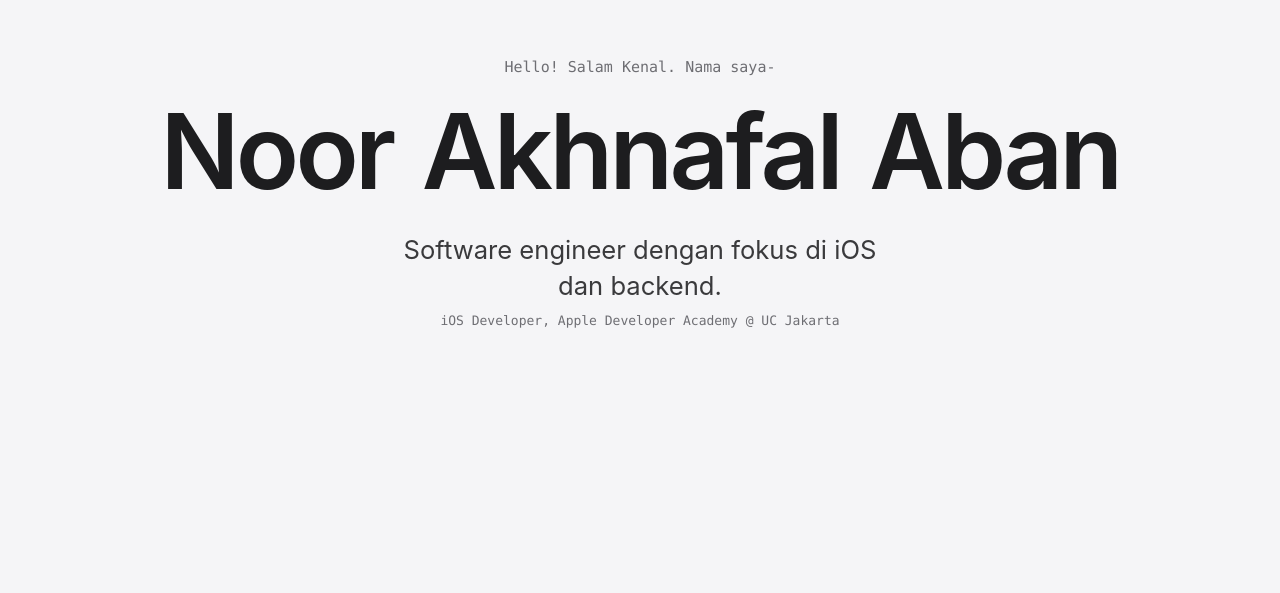
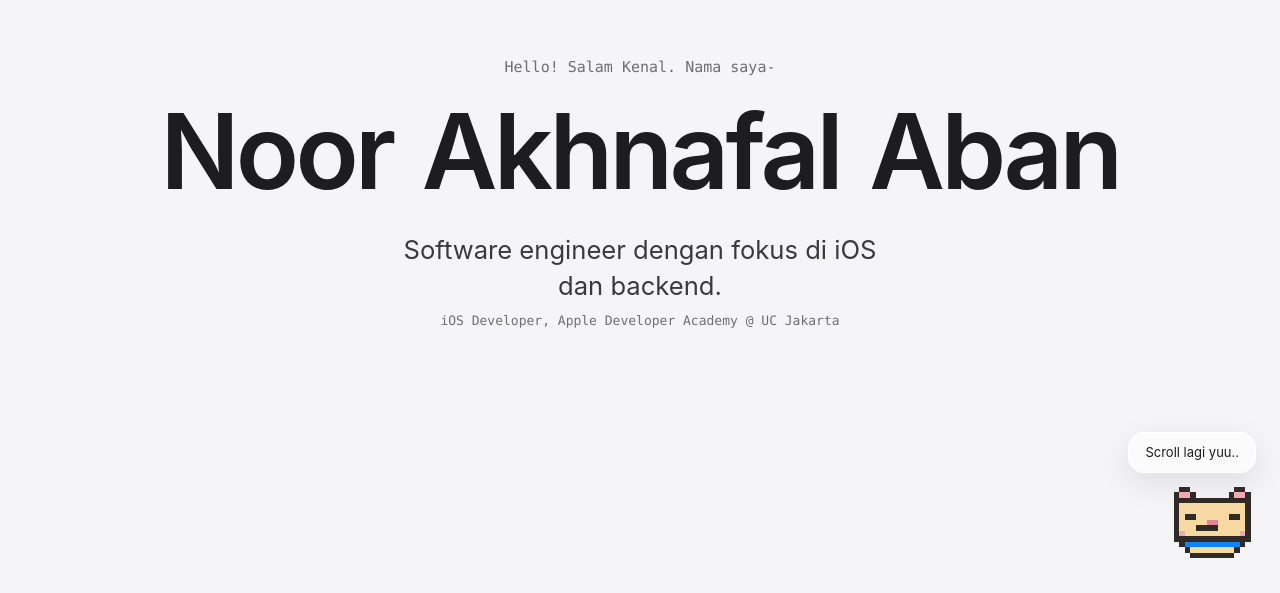
Before and after one commit to akhnafal-aban/akhnafal-aban.github.io, a React (Vite) app: page / in a window 1280 px wide. Shown: the part 207-800 px from the top of the page. Built offline with nearby package versions, Linux system fonts and the light colour scheme.

Commit message:
feat: pixel cat pet companion with contextual messages, typewriter bubble, pet interaction

```diff
--- a/src/App.tsx
+++ b/src/App.tsx
@@ -2,28 +2,46 @@ import { useEffect, useState } from 'react'
 import { IntroSlide } from './slides/IntroSlide'
 import { IndexSlide } from './slides/IndexSlide'
 import { ProjectView } from './ProjectView'
+import { PetCompanion } from './pet/PetCompanion'
+import type { PetContext } from './pet/catFrames'
 
 type View = { name: 'home' } | { name: 'project'; id: string }
 
 export default function App() {
   const [view, setView] = useState<View>({ name: 'home' })
   const [homeTarget, setHomeTarget] = useState<'top' | 'index'>('top')
+  const [petContext, setPetContext] = useState<PetContext>('intro')
 
   useEffect(() => {
     if (view.name !== 'home') {
       window.scrollTo(0, 0)
+      setPetContext('project')
       return
     }
     if (homeTarget === 'index') {
       const el = document.getElementById('index')
       window.scrollTo(0, el ? el.offsetTop : 0)
+      setPetContext('index')
     } else {
       window.scrollTo(0, 0)
+      setPetContext('intro')
     }
     // eslint-disable-next-line react-hooks/exhaustive-deps
   }, [view])
 
-  return view.name === 'home' ? (
+  // Konteks pet mengikuti posisi scroll di halaman utama.
+  useEffect(() => {
+    if (view.name !== 'home') return
+    const onScroll = () => {
+      setPetContext(window.scrollY > window.innerHeight * 0.5 ? 'index' : 'intro')
+    }
+    window.addEventListener('scroll', onScroll, { passive: true })
+    return () => window.removeEventListener('scroll', onScroll)
+  }, [view])
+
+  return (
+    <>
+      {view.name === 'home' ? (
         <main>
           <IntroSlide id="intro" />
           <IndexSlide
@@ -42,5 +60,8 @@ export default function App() {
             setView({ name: 'home' })
           }}
         />
+      )}
+      <PetCompanion context={petContext} />
+    </>
   )
 }
--- /dev/null
+++ b/src/pet/PetCompanion.tsx
@@ -0,0 +1,114 @@
+import { useEffect, useRef, useState } from 'react'
+import { AnimatePresence, motion, useReducedMotion } from 'motion/react'
+import { PixelCat } from './PixelCat'
+import { petMessages, type PetContext } from './catFrames'
+
+type PetCompanionProps = {
+  context: PetContext
+}
+
+type Heart = { id: number; x: number }
+
+export function PetCompanion({ context }: PetCompanionProps) {
+  const reduce = useReducedMotion()
+  const [msgIndex, setMsgIndex] = useState(0)
+  const [typed, setTyped] = useState('')
+  const [mood, setMood] = useState<'idle' | 'talk' | 'happy'>('idle')
+  const [hearts, setHearts] = useState<Heart[]>([])
+  const heartId = useRef(0)
+
+  const messages = petMessages[context]
+  const fullText = messages[msgIndex % messages.length]
+
+  // Ganti pesan berkala sesuai konteks.
+  useEffect(() => {
+    setMsgIndex(0)
+  }, [context])
+
+  useEffect(() => {
+    const rotate = window.setInterval(() => {
+      setMsgIndex((i) => i + 1)
+    }, 9000)
+    return () => window.clearInterval(rotate)
+  }, [])
+
+  // Efek ketik per karakter; reduced motion menampilkan langsung.
+  useEffect(() => {
+    if (reduce) {
+      setTyped(fullText)
+      setMood('idle')
+      return
+    }
+    setTyped('')
+    setMood('talk')
+    let i = 0
+    const typer = window.setInterval(() => {
+      i += 1
+      setTyped(fullText.slice(0, i))
+      if (i >= fullText.length) {
+        window.clearInterval(typer)
+        setMood('idle')
+      }
+    }, 26)
+    return () => window.clearInterval(typer)
+  }, [fullText, reduce])
+
+  const pet = () => {
+    setMood('happy')
+    const newHearts = [0, 1, 2].map((i) => ({ id: heartId.current++, x: -12 + i * 12 }))
+    setHearts((h) => [...h, ...newHearts])
+    window.setTimeout(() => {
+      setHearts((h) => h.filter((it) => !newHearts.some((n) => n.id === it.id)))
+    }, 2600)
+    window.setTimeout(() => setMood('idle'), 3000)
+  }
+
+  return (
+    <div className="pointer-events-none fixed bottom-5 right-5 z-40 flex flex-col items-end gap-2 sm:bottom-6 sm:right-6">
+      <AnimatePresence>
+        {typed && (
+          <motion.div
+            key={fullText}
+            initial={reduce ? { opacity: 1 } : { opacity: 0, y: 6 }}
+            animate={{ opacity: 1, y: 0 }}
+            exit={{ opacity: 0 }}
+            transition={{ duration: 0.25 }}
+            className="glass pointer-events-none max-w-[230px] rounded-2xl px-4 py-2.5 text-[13px] leading-[1.5] text-ink"
+          >
+            <p aria-live="polite" className="m-0">
+              {typed}
+            </p>
+          </motion.div>
+        )}
+      </AnimatePresence>
+
+      <div className="relative">
+        <AnimatePresence>
+          {hearts.map((h) => (
+            <motion.span
+              key={h.id}
+              initial={reduce ? { opacity: 1, y: 0, x: h.x } : { opacity: 1, y: 0, x: h.x }}
+              animate={reduce ? { opacity: 1, y: 0, x: h.x } : { opacity: 0, y: -46, x: h.x }}
+              exit={{ opacity: 0 }}
+              transition={{ duration: 2.4, ease: 'easeOut' }}
+              className="pointer-events-none absolute -top-2 left-1/2 text-[15px] text-[#f2a7b3]"
+            >
+              ♥
+            </motion.span>
+          ))}
+        </AnimatePresence>
+
+        <motion.button
+          type="button"
+          onClick={pet}
+          aria-label="Elus kucing"
+          className="pointer-events-auto block cursor-pointer rounded-2xl border-none bg-transparent p-0"
+          animate={mood === 'happy' && !reduce ? { rotate: [0, -6, 6, -3, 3, 0], y: [0, -3, 0] } : { rotate: 0, y: 0 }}
+          transition={{ duration: 0.7 }}
+        >
+          <PixelCat mood={mood} size={88} />
+        </motion.button>
+      </div>
+    </div>
+  )
+}
--- /dev/null
+++ b/src/pet/PixelCat.tsx
@@ -0,0 +1,68 @@
+import { useEffect, useRef } from 'react'
+import { CAT_GRID, catFrames, palette, type CatMood } from './catFrames'
+
+type PixelCatProps = {
+  mood: CatMood
+  size?: number
+}
+
+function drawFrame(ctx: CanvasRenderingContext2D, rows: string[]) {
+  ctx.clearRect(0, 0, CAT_GRID, CAT_GRID)
+  rows.forEach((row, y) => {
+    for (let x = 0; x < row.length; x++) {
+      const ch = row[x]
+      const color = palette[ch]
+      if (!color) continue
+      ctx.fillStyle = color
+      ctx.fillRect(x, y, 1, 1)
+    }
+  })
+}
+
+export function PixelCat({ mood, size = 96 }: PixelCatProps) {
+  const canvasRef = useRef<HTMLCanvasElement>(null)
+  const raf = useRef<number>(0)
+
+  useEffect(() => {
+    const canvas = canvasRef.current
+    if (!canvas) return
+    const ctx = canvas.getContext('2d')
+    if (!ctx) return
+
+    let frame = 0
+    let last = 0
+
+    const loop = (t: number) => {
+      const interval = mood === 'talk' ? 190 : mood === 'happy' ? 240 : 2600
+      if (t - last > interval) {
+        last = t
+        frame = (frame + 1) % 2
+      }
+
+      let rows = catFrames.idleOpen
+      if (mood === 'talk') {
+        rows = frame === 0 ? catFrames.talkOpen : catFrames.talkClosed
+      } else if (mood === 'happy') {
+        rows = catFrames.happy
+      } else {
+        rows = frame === 0 ? catFrames.idleOpen : catFrames.idleBlink
+      }
+
+      drawFrame(ctx, rows)
+      raf.current = requestAnimationFrame(loop)
+    }
+
+    raf.current = requestAnimationFrame(loop)
+    return () => cancelAnimationFrame(raf.current)
+  }, [mood])
+
+  return (
+    <canvas
+      ref={canvasRef}
+      width={CAT_GRID}
+      height={CAT_GRID}
+      aria-hidden="true"
+      style={{ width: size, height: size, imageRendering: 'pixelated' }}
+    />
+  )
+}
--- /dev/null
+++ b/src/pet/catFrames.ts
@@ -0,0 +1,103 @@
+// Data sprite kucing pixel 16x16.
+// Konvensi karakter: '.' transparan, 'o' outline, 'f' bulu, 'p' pink,
+// 'e' mata, 'n' hidung, 'm' mulut tertutup, 'w' mulut terbuka, 'b' collar.
+
+export const CAT_GRID = 16
+
+export const palette: Record<string, string> = {
+  o: '#2f2a26',
+  f: '#f6d9a0',
+  p: '#f2a7b3',
+  e: '#2f2a26',
+  n: '#e08598',
+  m: '#2f2a26',
+  w: '#8a4a55',
+  b: '#0a84ff',
+}
+
+// Baris dasar tubuh (tanpa variasi mata dan mulut).
+const baseRows = [
+  '................',
+  '..oo........oo..',
+  '.oppo......oppo.',
+  '.oooooooooooooo.',
+  '.offffffffffffo.',
+  '.offffffffffffo.',
+  '.offffffffffffo.',
+  '.offfffnnfffffo.',
+  '.offfmmmmfffffo.',
+  '.opffffffffffpo.',
+  '.oooooooooooooo.',
+  '..obbbbbbbbbbo..',
+  '...offffffffo...',
+  '....oooooooo....',
+  '................',
+  '................',
+]
+
+function replace(rows: string[], r: number, from: number, to: number, ch: string): string[] {
+  const next = [...rows]
+  const arr = next[r].split('')
+  for (let c = from; c <= to; c++) arr[c] = ch
+  next[r] = arr.join('')
+  return next
+}
+
+function withEyes(rows: string[], kind: 'open' | 'line'): string[] {
+  let out = [...rows]
+  if (kind === 'open') {
+    out = replace(out, 5, 3, 4, 'e')
+    out = replace(out, 6, 3, 4, 'e')
+    out = replace(out, 5, 11, 12, 'e')
+    out = replace(out, 6, 11, 12, 'e')
+  } else {
+    out = replace(out, 6, 3, 4, 'e')
+    out = replace(out, 6, 11, 12, 'e')
+  }
+  return out
+}
+
+// Frame final.
+export const catFrames = {
+  // Mata terbuka, mulut kecil.
+  idleOpen: withEyes(baseRows, 'open'),
+  // Kedip atau ekspresi senang: mata jadi garis.
+  idleBlink: withEyes(baseRows, 'line'),
+  // Ngobrol: mata terbuka, mulut terbuka.
+  talkOpen: (() => {
+    let out = withEyes(baseRows, 'open')
+    out = replace(out, 8, 6, 9, 'w')
+    return out
+  })(),
+  // Ngobrol: mata terbuka, mulut tertutup.
+  talkClosed: withEyes(baseRows, 'open'),
+  // Diajak elus: mata senang + senyum lebar.
+  happy: (() => {
+    let out = withEyes(baseRows, 'line')
+    out = replace(out, 8, 5, 10, 'm')
+    return out
+  })(),
+}
+
+export type CatMood = 'idle' | 'talk' | 'happy'
+
+export type PetContext = 'intro' | 'index' | 'project'
+
+export const petMessages: Record<PetContext, string[]> = {
+  intro: [
+    'Scroll lagi yuu..',
+    'Halo nyaa, selamat datang..',
+    'Mau lihat proyeknya? Scroll yuu..',
+  ],
+  index: [
+    'Pilih project nyaa, bisa mulai dari nomer 1..',
+    'Klik kartunya yuu..',
+    'Kalau bingung, mulai dari Asset Tracker aja nyaa..',
+  ],
+  project: [
+    'Semangat baca nyaa..',
+    'Semua kode di sini asli loh nyaa..',
+    'Scroll pelan pelan aja yuu..',
+    'Hampir selesai? Terusin yuu..',
+  ],
+}
```
Also changed, not shown: 1 other file (tests, documents, lock files or other folders). Lines whose indentation alone changed are shown as unchanged.
